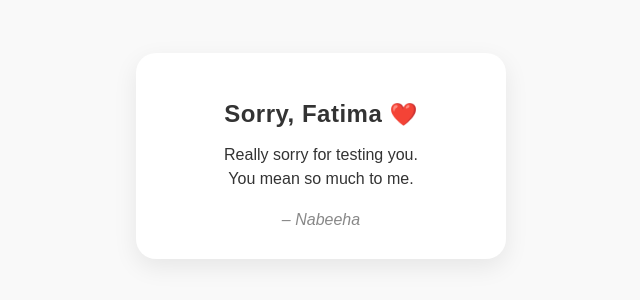
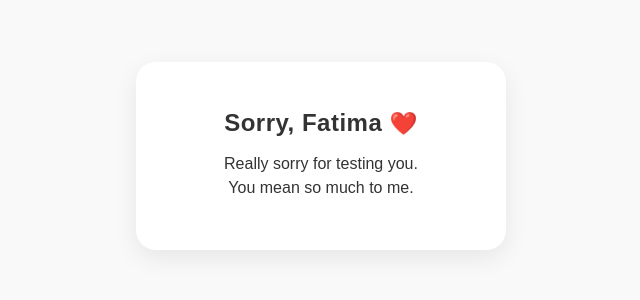
Before and after one commit to nabeehakhan7982-lab/Sorry, a plain HTML site: page Index.html in a window 1280 px wide. Shown: the part 244-544 px from the top of the page, without its empty margins (319-959 px from the left). Drawn offline with Linux system fonts and the light colour scheme.

Commit message:
Update Index.html

```diff
--- a/Index.html
+++ b/Index.html
@@ -50,7 +50,7 @@
   <div class="card">
     <h1>Sorry, Fatima <span class="heart">❤️</span></h1>
     <p>Really sorry for testing you.<br />You mean so much to me.</p>
-    <div class="signature">– Nabeeha</div>
+
   </div>
 </body>
 </html>
```
